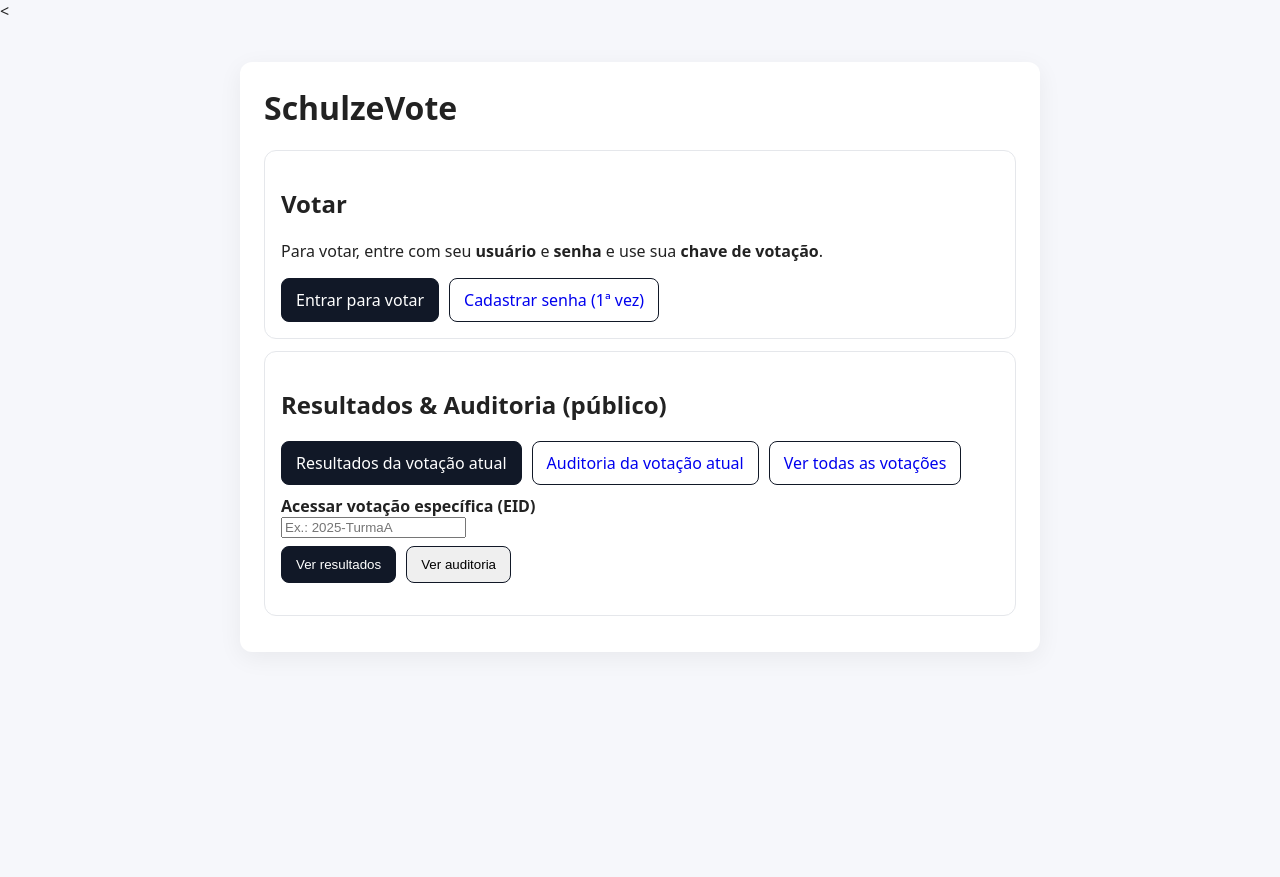
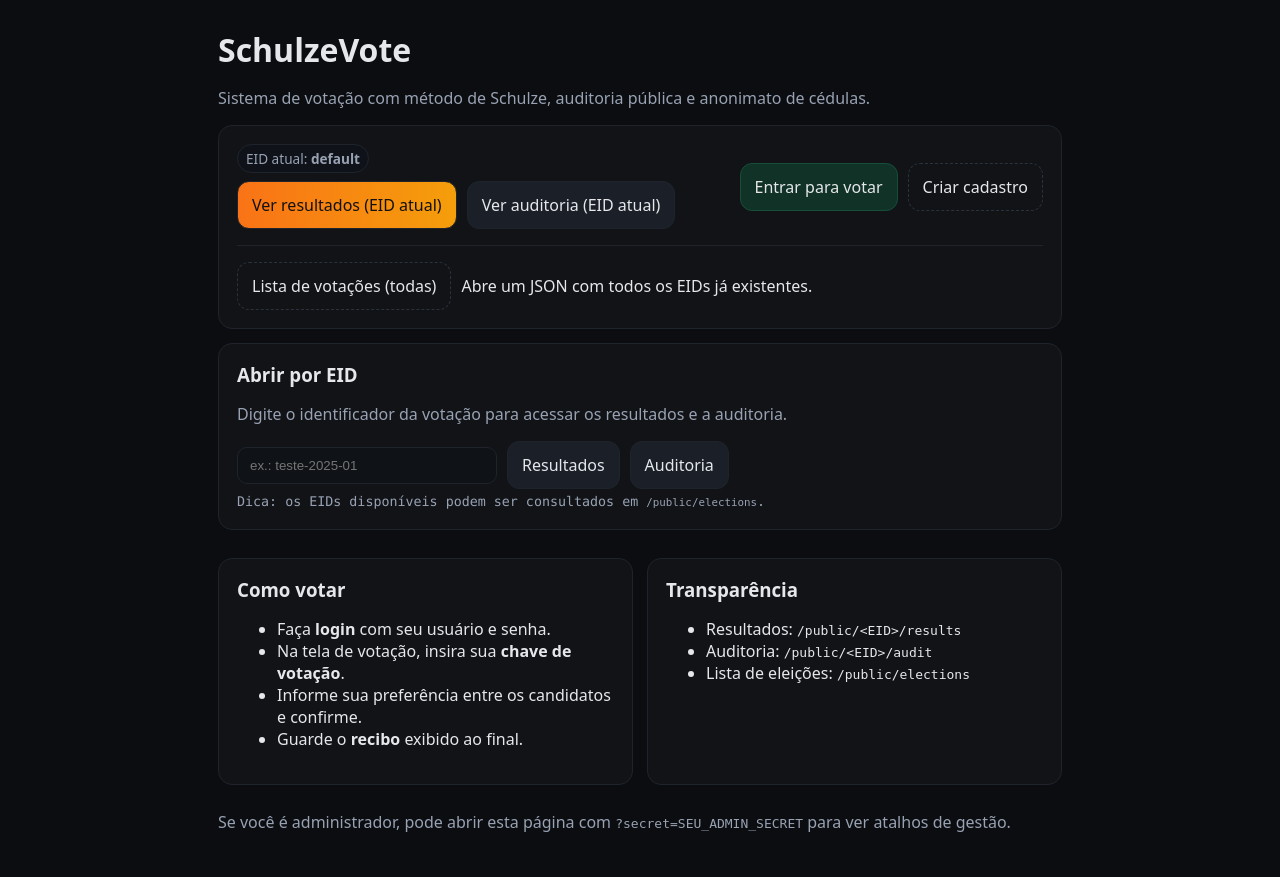
Before and after one commit to Jccasafus-hub/SchulzeVote, a Flask app: page / in a window 1280 px wide. Before the commit the page ends 616 px from the top, so only its background shows below. Run offline with Flask 3, Linux system fonts and the light colour scheme.

Commit message:
Update index.html

```diff
--- a/templates/index.html
+++ b/templates/index.html
@@ -1,60 +1,142 @@
-<<!doctype html>
+<!doctype html>
 <html lang="pt-BR">
 <head>
   <meta charset="utf-8">
-  <title>SchulzeVote</title>
-  <link rel="stylesheet" href="{{ url_for('static', filename='style.css') }}">
+  <title>SchulzeVote · Início</title>
+  <meta name="viewport" content="width=device-width, initial-scale=1" />
   <style>
-    .card { border:1px solid #e5e7eb; border-radius:12px; padding:16px; margin:12px 0; background:#fff; }
-    .btn { display:inline-block; padding:10px 14px; border-radius:8px; border:1px solid #111827; text-decoration:none; }
-    .btn-dark { background:#111827; color:#fff; border-color:#111827; }
-    .row { display:flex; gap:10px; flex-wrap:wrap; }
+    :root{
+      --bg:#0b0d10; --card:#111317; --muted:#98a2b3; --text:#e5e7eb;
+      --accent:#f97316; --accent-2:#f59e0b; --ok:#10b981; --danger:#ef4444;
+      --border:#1f242c; --input:#0f1216;
+    }
+    *{box-sizing:border-box}
+    body{margin:0; font-family:system-ui,-apple-system,Segoe UI,Roboto,Helvetica,Arial,sans-serif; background:var(--bg); color:var(--text)}
+    .wrap{max-width:900px;margin:0 auto;padding:28px}
+    h1{margin:0 0 12px 0}
+    p.muted{color:var(--muted)}
+    .card{background:var(--card); border:1px solid var(--border); border-radius:14px; padding:18px; margin:14px 0}
+    .row{display:flex; flex-wrap:wrap; gap:10px; align-items:center}
+    .btn{display:inline-block; padding:12px 14px; border-radius:12px; border:1px solid var(--border); background:#1b1f27; color:var(--text); text-decoration:none; cursor:pointer}
+    .btn:hover{filter:brightness(1.1)}
+    .btn.accent{background:linear-gradient(90deg,var(--accent),var(--accent-2)); color:#111}
+    .btn.ghost{background:transparent; border:1px dashed #2a323d; color:var(--text)}
+    .btn.ok{background:#113226; border-color:#164e3a}
+    input[type=text]{background:var(--input); border:1px solid var(--border); color:var(--text); padding:10px 12px; border-radius:10px; outline:none}
+    .grid{display:grid; grid-template-columns:1fr 1fr; gap:14px}
+    @media (max-width: 860px){ .grid{grid-template-columns:1fr} }
+    small.code{font-family:ui-monospace, SFMono-Regular, Menlo, Monaco, Consolas, "Liberation Mono", "Courier New", monospace; color:var(--muted)}
+    .sep{height:1px;background:var(--border);margin:16px 0}
+    .pill{display:inline-block;padding:4px 8px;border-radius:999px;background:#0f1319;border:1px solid var(--border);color:var(--muted);font-size:.85rem}
+    .admin-note{font-size:.9rem;color:#eab308;margin-top:8px}
+    .admin-links a{display:inline-block;margin:6px 8px 0 0}
   </style>
 </head>
 <body>
-  <div class="container">
+  <div class="wrap">
     <h1>SchulzeVote</h1>
+    <p class="muted">Sistema de votação com método de Schulze, auditoria pública e anonimato de cédulas.</p>
 
+    <!-- Acesso rápido (EID atual) -->
     <div class="card">
-      <h2>Votar</h2>
-      <p>Para votar, entre com seu <b>usuário</b> e <b>senha</b> e use sua <b>chave de votação</b>.</p>
+      {% set eid_atual = get_current_election_id() %}
+      <div class="row" style="justify-content:space-between;gap:8px">
+        <div>
+          <div class="pill">EID atual: <b>{{ eid_atual }}</b></div>
+          <div style="margin-top:8px" class="row">
+            <a class="btn accent" href="/public/{{ eid_atual }}/results">Ver resultados (EID atual)</a>
+            <a class="btn" href="/public/{{ eid_atual }}/audit">Ver auditoria (EID atual)</a>
+          </div>
+        </div>
+        <div class="row">
+          <a class="btn ok" href="/login">Entrar para votar</a>
+          <a class="btn ghost" href="/register">Criar cadastro</a>
+        </div>
+      </div>
+      <div class="sep"></div>
       <div class="row">
-        <a class="btn btn-dark" href="{{ url_for('login') }}">Entrar para votar</a>
-        <a class="btn" href="{{ url_for('register') }}">Cadastrar senha (1ª vez)</a>
+        <a class="btn ghost" href="/public/elections" target="_blank" rel="noopener">Lista de votações (todas)</a>
+        <span class="muted">Abre um JSON com todos os EIDs já existentes.</span>
       </div>
     </div>
 
+    <!-- Abrir por EID -->
     <div class="card">
-      <h2>Resultados & Auditoria (público)</h2>
-      <div class="row" style="margin-bottom:10px;">
-        <a class="btn btn-dark" href="{{ url_for('results') }}">Resultados da votação atual</a>
-        <a class="btn" href="/public/{{ get_current_election_id() }}/audit">Auditoria da votação atual</a>
-        <a class="btn" href="/public/elections">Ver todas as votações</a>
+      <h3 style="margin:0 0 8px 0">Abrir por EID</h3>
+      <p class="muted">Digite o identificador da votação para acessar os resultados e a auditoria.</p>
+      <div class="row">
+        <input id="eid" type="text" placeholder="ex.: teste-2025-01" style="min-width:260px">
+        <a class="btn" href="#" onclick="openRes();return false;">Resultados</a>
+        <a class="btn" href="#" onclick="openAudit();return false;">Auditoria</a>
       </div>
+      <small class="code">Dica: os EIDs disponíveis podem ser consultados em <code>/public/elections</code>.</small>
+    </div>
 
-      <form onsubmit="return goToElection();">
-        <label for="eid"><b>Acessar votação específica (EID)</b></label><br>
-        <input id="eid" type="text" placeholder="Ex.: 2025-TurmaA" required>
-        <div class="row" style="margin-top:8px;">
-          <button type="button" class="btn btn-dark" onclick="goTo('results')">Ver resultados</button>
-          <button type="button" class="btn" onclick="goTo('audit')">Ver auditoria</button>
-        </div>
-      </form>
+    <!-- Painel Admin (aparece somente se houver ?secret=...) -->
+    <div id="adminPanel" class="card" style="display:none">
+      <h3 style="margin:0 0 8px 0">⚙️ Área do administrador</h3>
+      <p class="muted">Atalhos rápidos para configuração e gestão.</p>
+      <div class="admin-links row">
+        <a id="lnkCandidates" class="btn" href="#">Candidatos & prazo</a>
+        <a id="lnkMeta" class="btn" href="#">Metadados da votação</a>
+        <a id="lnkAssign" class="btn" href="#">Atribuir chaves (UI)</a>
+      </div>
+      <p class="admin-note">Observação: o parâmetro <code>?secret=...</code> é propagado nos links acima. Evite compartilhá-lo.</p>
     </div>
+
+    <!-- Dicas rápidas -->
+    <div class="grid">
+      <div class="card">
+        <h3 style="margin:0 0 8px 0">Como votar</h3>
+        <ul>
+          <li>Faça <b>login</b> com seu usuário e senha.</li>
+          <li>Na tela de votação, insira sua <b>chave de votação</b>.</li>
+          <li>Informe sua preferência entre os candidatos e confirme.</li>
+          <li>Guarde o <b>recibo</b> exibido ao final.</li>
+        </ul>
+      </div>
+      <div class="card">
+        <h3 style="margin:0 0 8px 0">Transparência</h3>
+        <ul>
+          <li>Resultados: <code>/public/&lt;EID&gt;/results</code></li>
+          <li>Auditoria: <code>/public/&lt;EID&gt;/audit</code></li>
+          <li>Lista de eleições: <code>/public/elections</code></li>
+        </ul>
+      </div>
+    </div>
+
+    <p class="muted" style="margin-top:12px">Se você é administrador, pode abrir esta página com <code>?secret=SEU_ADMIN_SECRET</code> para ver atalhos de gestão.</p>
   </div>
 
   <script>
-    function eidValue(){
-      var v = document.getElementById('eid').value.trim();
-      if(!v){ alert('Informe o EID.'); return null; }
-      return encodeURIComponent(v);
+    function qparam(name){
+      const m = new URLSearchParams(window.location.search).get(name);
+      return m ? m : "";
     }
-    function goTo(which){
-      const v = eidValue(); if(!v) return;
-      const url = (which === 'results') ? `/public/${v}/results` : `/public/${v}/audit`;
-      window.location.href = url;
+    function sanitize(s){ return (s||"").trim(); }
+    function openRes(){
+      const eid = sanitize(document.getElementById('eid').value);
+      if(!eid){ alert("Informe um EID."); return; }
+      window.location.href = "/public/" + encodeURIComponent(eid) + "/results";
     }
-    function goToElection(){ goTo('results'); return false; }
+    function openAudit(){
+      const eid = sanitize(document.getElementById('eid').value);
+      if(!eid){ alert("Informe um EID."); return; }
+      window.location.href = "/public/" + encodeURIComponent(eid) + "/audit";
+    }
+
+    // --- Painel Admin dinâmico ---
+    (function(){
+      const secret = qparam("secret");
+      if(!secret) return; // sem secret, painel oculto
+
+      // mostra painel e propaga o secret nos links
+      document.getElementById("adminPanel").style.display = "";
+      const enc = encodeURIComponent(secret);
+      document.getElementById("lnkCandidates").href = "/admin/candidates?secret=" + enc;
+      document.getElementById("lnkMeta").href       = "/admin/election_meta?secret=" + enc;
+      document.getElementById("lnkAssign").href     = "/admin/assign_ui?secret=" + enc;
+    })();
   </script>
 </body>
 </html>
```
